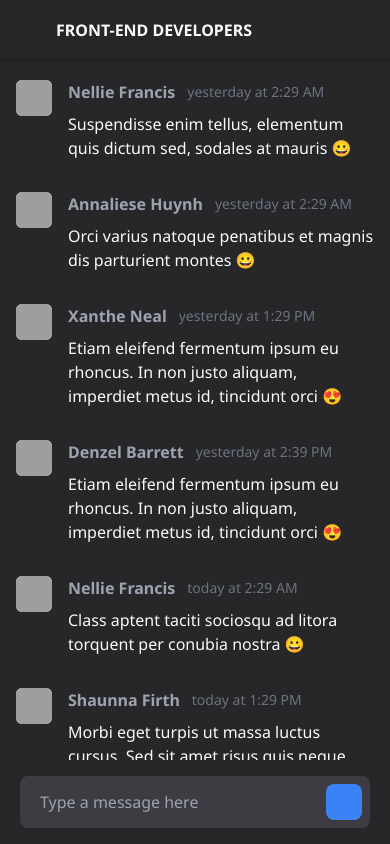
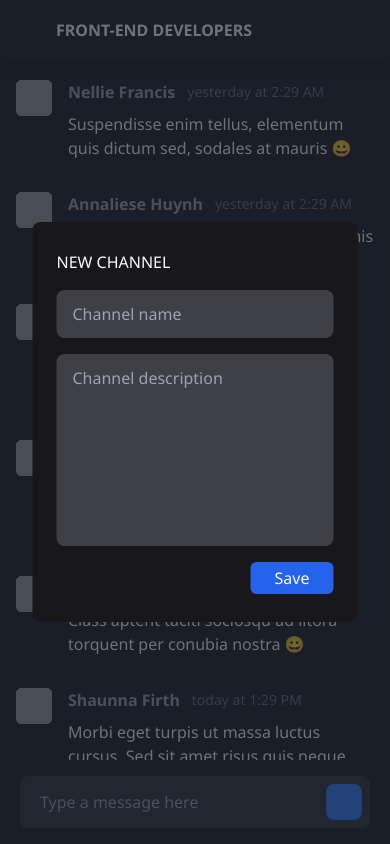
Before and after one commit to bibmode/chat-app, a Next.js app: page /1 in a window 390 px wide. Shown: the top 844 px of the page. Built offline with nearby package versions, Linux system fonts and the light colour scheme; grey boxes are pictures that could not be loaded; some icons are missing.

Commit message:
login page

```diff
--- /dev/null
+++ b/components/ChannelModal.js
@@ -0,0 +1,57 @@
+import { useContext } from "react";
+import { AppContext } from "./Layout";
+
+const ChannelModal = () => {
+  const { setModal } = useContext(AppContext);
+
+  const closeModal = () => {
+    setModal(false);
+  };
+
+  const handleSubmit = (e) => {
+    e.preventDefault();
+    closeModal();
+  };
+
+  return (
+    <div className="absolute z-40">
+      {/* modal */}
+      <div className="fixed z-50 w-5/6 max-w-xl h-fit bg-zinc-900 text-gray-50 rounded-lg left-[50%] top-[50%] -translate-y-1/2 -translate-x-1/2 py-7 px-6 sm:px-10">
+        <h3 className="uppercase">new channel</h3>
+        <form className="mt-4 flex flex-col items-end" id="channel-form">
+          <input
+            type="text"
+            name="name"
+            id="channel-name"
+            placeholder="Channel name"
+            className="rounded-lg bg-zinc-700 mb-4 py-3 px-4 outline-none border-none w-full"
+          />
+          <textarea
+            name="description"
+            id="channel-description"
+            cols="35"
+            rows="7"
+            placeholder="Channel description"
+            className="rounded-lg bg-zinc-700 mb-4 py-3 px-4 outline-none border-none w-full resize-none"
+          />
+
+          <button
+            type="submit"
+            className="bg-blue-600 rounded-md py-1 px-6 w-fit"
+            onClick={handleSubmit}
+          >
+            Save
+          </button>
+        </form>
+      </div>
+
+      {/* underlay */}
+      <div
+        className="fixed top-0 w-screen h-screen bg-gray-900/60"
+        onClick={closeModal}
+      />
+    </div>
+  );
+};
+
+export default ChannelModal;
--- a/components/Drawer.js
+++ b/components/Drawer.js
@@ -1,5 +1,7 @@
 import { Icon } from "@iconify/react";
 import Image from "next/image";
+import { useContext } from "react";
+import { AppContext } from "./Layout";
 import ProfileBar from "./ProfileBar";
 
 const channels = [
@@ -19,7 +21,9 @@ const members = [
   "Xanthe Neal",
 ];
 
-const Drawer = ({ drawerToggle, setDrawerToggle, setDrawer }) => {
+const Drawer = () => {
+  const { setModal, drawerToggle, setDrawerToggle, setDrawer } =
+    useContext(AppContext);
   const handleToggle = () => {
     setDrawerToggle(!drawerToggle);
   };
@@ -28,15 +32,22 @@ const Drawer = ({ drawerToggle, setDrawerToggle, setDrawer }) => {
     setDrawer(false);
   };
 
+  const openModal = () => {
+    setModal(true);
+  };
+
   return (
     <>
-      <div className="fixed lg:relative lg:static px-5 z-50 w-5/6 max-w-[338px] h-screen bg-zinc-900">
+      <div className="fixed lg:relative lg:static px-5 z-30 w-5/6 max-w-[338px] h-screen bg-zinc-900">
         {drawerToggle ? (
           <>
             {/* channels */}
             <div className="text-gray-50 flex justify-between items-center py-4 box-shadow-xl">
               <h1 className="font-semibold">Channels</h1>
-              <button className="p-2 bg-gray-600/30 text-white rounded-md">
+              <button
+                className="p-2 bg-gray-600/30 text-white rounded-md"
+                onClick={openModal}
+              >
                 <Icon icon="akar-icons:plus" />
               </button>
             </div>
@@ -56,19 +67,14 @@ const Drawer = ({ drawerToggle, setDrawerToggle, setDrawer }) => {
             </div>
 
             {/* list of channels */}
-            {channels.map((channel) => (
+            {channels?.map((channel) => (
               <button
                 key={channel}
                 className="flex items-center mb-4 text-gray-50/80 uppercase text-md font-semibold w-full text-left"
                 onClick={handleToggle}
               >
-                <div className="relative w-10 h-10 bg-gray-800 grid place-items-center rounded-lg mr-4 text-white overflow-hidden">
-                  <Image
-                    src="https://i.pinimg.com/564x/a0/81/55/a08155427a44e000276681a166c65337.jpg"
-                    alt="profile"
-                    layout="fill"
-                    objectFit="cover"
-                  />
+                <div className="w-10 h-10 bg-zinc-800 grid place-items-center rounded-lg mr-4 text-white">
+                  <p>{channel[0]}</p>
                 </div>
 
                 <h3 className="grow inline-block">{channel}</h3>
@@ -102,13 +108,18 @@ const Drawer = ({ drawerToggle, setDrawerToggle, setDrawer }) => {
 
             {/* list of memebrs */}
             <h2 className="text-gray-50 font-semibold pb-6">MEMBERS</h2>
-            {members.map((members, index) => (
+            {members?.map((members, index) => (
               <div
                 key={index}
                 className="flex items-center mb-4 text-gray-50/80 uppercase text-md font-semibold"
               >
-                <div className="w-10 h-10 bg-gray-800 grid place-items-center rounded-lg mr-4 text-white">
-                  <p>{members[0]}</p>
+                <div className="relative overflow-hidden w-10 h-10 bg-gray-800 grid place-items-center rounded-lg mr-4 text-white">
+                  <Image
+                    src="https://i.pinimg.com/564x/a0/81/55/a08155427a44e000276681a166c65337.jpg"
+                    alt="profile"
+                    layout="fill"
+                    objectFit="cover"
+                  />
                 </div>
                 <h3>{members}</h3>
               </div>
@@ -123,7 +134,7 @@ const Drawer = ({ drawerToggle, setDrawerToggle, setDrawer }) => {
       {/* underlay */}
       <div
         onClick={closeDrawer}
-        className="fixed top-0 z-40 w-screen h-screen bg-gray-900/60 lg:hidden"
+        className="fixed top-0 z-20 w-screen h-screen bg-gray-900/60 lg:hidden"
       ></div>
     </>
   );
--- a/components/Layout.js
+++ b/components/Layout.js
@@ -11,23 +11,26 @@ const getWindowWidth = () => {
 };
 
 const Layout = (props) => {
-  const [drawer, setDrawer] = useState(true);
+  const [drawer, setDrawer] = useState(false);
   const [drawerToggle, setDrawerToggle] = useState(false);
+  const [modal, setModal] = useState(true);
 
   useEffect(() => {
     getWindowWidth() ? setDrawer(true) : setDrawer(false);
   }, []);
 
   return (
-    <div className="lg:flex">
-      <AppContext.Provider value={{ drawer, setDrawer }}>
-        {drawer && (
-          <Drawer
-            drawerToggle={drawerToggle}
-            setDrawerToggle={setDrawerToggle}
-            setDrawer={setDrawer}
-          />
-        )}
+    <div>
+      <AppContext.Provider
+        value={{
+          drawer,
+          setDrawer,
+          drawerToggle,
+          setDrawerToggle,
+          modal,
+          setModal,
+        }}
+      >
         <main className="font-Noto w-full">{props.children}</main>
       </AppContext.Provider>
     </div>
--- a/pages/[channelId].js
+++ b/pages/[channelId].js
@@ -4,21 +4,28 @@ import Head from "next/head";
 import Message from "../components/Message";
 import { messages } from "../data/messages";
 import { AppContext } from "../components/Layout";
+import Drawer from "../components/Drawer";
+import ChannelModal from "../components/ChannelModal";
 
 export default function ChannelPage() {
-  const { setDrawer } = useContext(AppContext);
+  const { drawer, setDrawer, drawerToggle, setDrawerToggle, modal, setModal } =
+    useContext(AppContext);
 
   const openDrawer = () => {
     setDrawer(true);
   };
 
   return (
-    <div className="lg:overflow-y-scroll lg:h-screen">
+    <div className="lg:overflow-y-scroll lg:h-screen lg:flex">
       <Head>
         <title>Chat App | Frontend Devs</title>
         <meta name="description" content="Generated by create next app" />
         <link rel="icon" href="/favicon.ico" />
       </Head>
+
+      {modal && <ChannelModal />}
+
+      {drawer && <Drawer />}
 
       <div className="relative pt-16 lg:pt-0 pb-20 lg:pb-0 mx-auto bg-zinc-800 min-h-screen w-full lg:flex lg:flex-col ">
         {/* top bar */}
--- a/pages/index.js
+++ b/pages/index.js
@@ -1,3 +1,4 @@
+import { Icon } from "@iconify/react";
 import Head from "next/head";
 import Image from "next/image";
 
@@ -10,7 +11,50 @@ export default function Home() {
         <link rel="icon" href="/favicon.ico" />
       </Head>
 
-      <main></main>
+      <main className="bg-zinc-800 w-screen h-screen grid place-items-center ">
+        {/* login div */}
+        <div className="text-gray-50 w-3/4 max-w-sm py-12 px-8 bg-zinc-900 text-center rounded-xl">
+          <h1 className="font-semibold text-xl">Gen&apos;s Chat App</h1>
+          <p className="text-sm mt-3 mb-8 text-left">
+            This is my solution for devchallenge.io Chat App challenge. You can
+            login using the dummy email below or by your own google/github
+            account to check it out!
+          </p>
+
+          {/* email */}
+          <form>
+            <input
+              type="email"
+              name="email"
+              id="email"
+              placeholder="Enter your email"
+              className="rounded-lg bg-zinc-700 mb-4 py-3 px-4 outline-none border-none w-full text-sm"
+            />
+            <button
+              type="submit"
+              className="bg-blue-600 rounded-md py-2 px-6 w-full hover:bg-blue-800 transition ease-in"
+            >
+              Login
+            </button>
+          </form>
+
+          <div className="flex items-center justify-between my-4">
+            <div className="w-2/5 h-[1px] bg-gray-500" />
+            <span className="text-gray-400">or</span>
+            <div className="w-2/5 h-[1px] bg-gray-500" />
+          </div>
+
+          {/* oauth */}
+          <button className="bg-blue-600 rounded-md py-2 px-6 w-full flex items-center mb-4 justify-center hover:bg-blue-800 transition ease-in">
+            <Icon icon="flat-color-icons:google" className="mr-2 text-lg" />
+            Login with Google
+          </button>
+          <button className="bg-blue-600 rounded-md py-2 px-6 w-full flex items-center justify-center hover:bg-blue-800 transition ease-in">
+            <Icon icon="akar-icons:github-fill" className="mr-2 text-lg" />
+            Login with Github
+          </button>
+        </div>
+      </main>
     </div>
   );
 }
```
